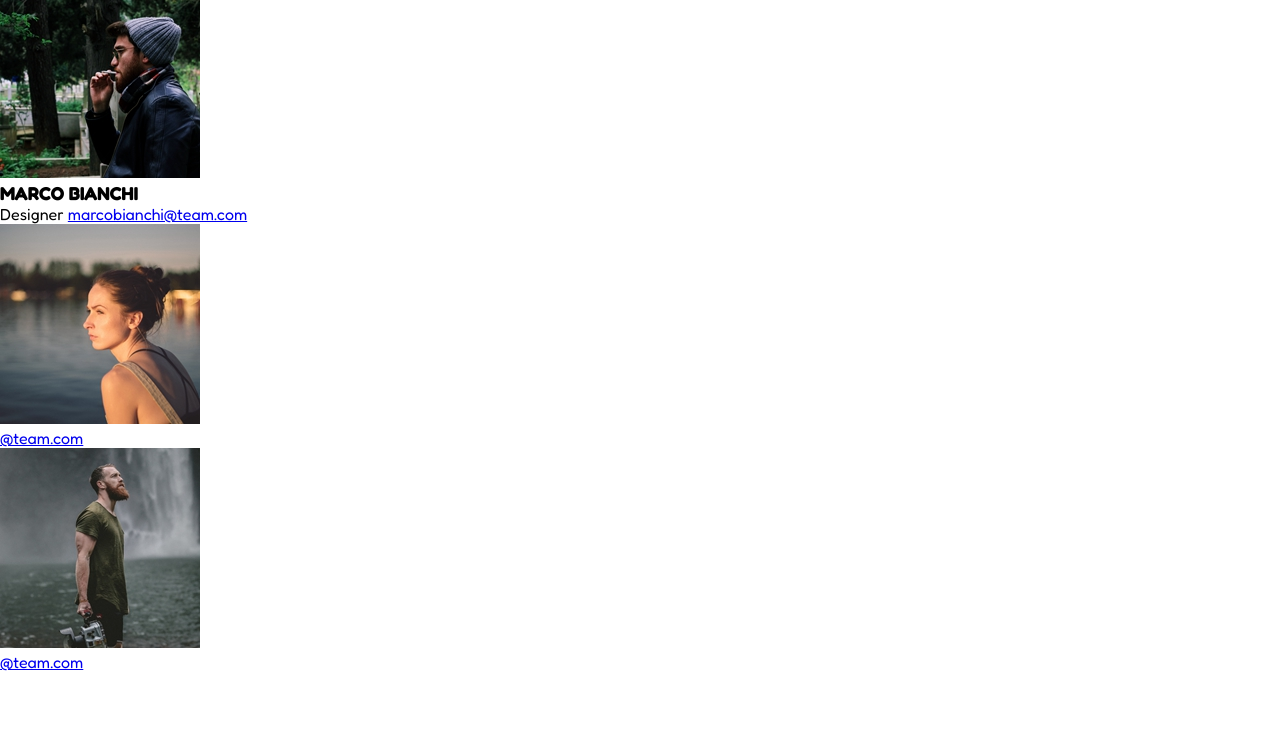
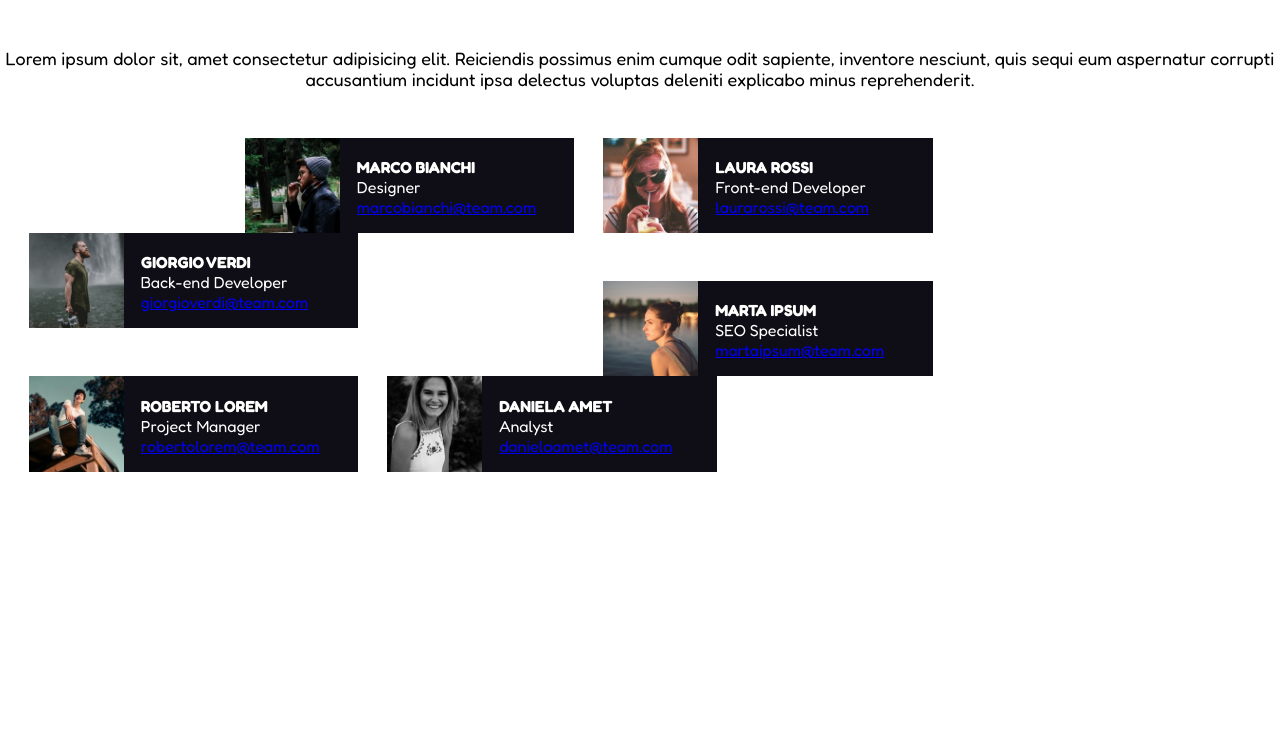
Before and after one commit to Claudio-Bernardinetti/html-css-float-cards, a plain HTML site: page assets/index.html in a window 1280 px wide. Shown: the part 107-839 px from the top of the page. After the commit the page ends 800 px from the top, so only its background shows below. Drawn offline with Linux system fonts and the light colour scheme.

Commit message:
add main

```diff
--- a/assets/css/style.css
+++ b/assets/css/style.css
@@ -17,10 +17,74 @@ h1 {
     color: var(--bool-purple);
     text-align: center;
     font-size: 2.25rem;
+    padding-top: 3rem;
 }
 
 p {
     text-align: center;
     font-size: 1.12rem;
+    padding-top: 4rem;
 }
 /*Header */
+
+.container_top {
+    height: 5.95rem;
+    margin-top: 3rem;
+}
+.container_bottom {
+    height: 5.95rem;
+    margin-top: 3rem;
+}
+
+.cliarfix {
+    width: 20.6rem;
+    height: 5.95rem;
+    background-color: var(--bool-black);
+}
+
+img {
+    height: 100%;
+}
+
+h3, span {
+    padding-left: 7rem;
+    margin-top: -5rem;
+    color: var(--bool-white);
+    font-size: 1rem;
+}
+
+a {
+    padding-left: 7rem;
+    font-size: 1rem;
+}
+/* Region main */
+
+.container1 {
+    float: left;
+    margin-left: 15.3rem;
+}
+
+.container2{
+    float: left;
+    margin-left: 1.8rem;
+}
+
+.container3{
+    float: left;
+    margin-left: 1.8rem;
+}
+
+.container4 {
+    float: left;
+    margin-left: 15.3rem;
+}
+.container5{
+    float: left;
+    margin-left: 1.8rem;
+}
+
+.container6{
+    float: left;
+    margin-left: 1.8rem;
+}
+/* Containers position */
--- a/assets/index.html
+++ b/assets/index.html
@@ -5,8 +5,8 @@
     <meta name="viewport" content="width=device-width, initial-scale=1.0">
     <link rel="stylesheet" href="../assets/css/style.css">
     <link rel="preconnect" href="https://fonts.googleapis.com">
-<link rel="preconnect" href="https://fonts.gstatic.com" crossorigin>
-<link href="https://fonts.googleapis.com/css2?family=Fredoka:wght@400;700&display=swap" rel="stylesheet">
+    <link rel="preconnect" href="https://fonts.gstatic.com" crossorigin>
+    <link href="https://fonts.googleapis.com/css2?family=Fredoka:wght@400;700&display=swap" rel="stylesheet">
     <title>Document</title>
 </head>
 <body>
@@ -14,6 +14,8 @@
         <h1>Meet Our Team</h1>
         <p>Lorem ipsum dolor sit, amet consectetur adipisicing elit. Reiciendis possimus enim cumque odit sapiente, inventore nesciunt, quis sequi eum aspernatur corrupti accusantium incidunt ipsa delectus voluptas deleniti explicabo minus reprehenderit.</p>
     </header>
+    <!--Region Header-->
+
     <main>
         <div class="container_top">
             <div class="container1 cliarfix">
@@ -22,39 +24,52 @@
               <span>Designer</span>
               <a href="#">marcobianchi@team.com</a>
             </div>
+            <!--Picture 1-->
+
             <div class="container2 cliarfix">
-              <img src="../assets/img/female2.png" alt="">
-              <h3></h3>
-              <span></span>
-              <a href="#">@team.com</a>
+              <img src="../assets/img/female1.png" alt="">
+              <h3>LAURA ROSSI</h3>
+              <span>Front-end Developer</span>
+              <a href="#">laurarossi@team.com</a>
             </div>
+            <!--Picture 2-->
+
             <div class="container3 cliarfix">
               <img src="../assets/img/male2.png" alt="">
-              <h3></h3>
-              <span></span>
-              <a href="#">@team.com</a>
+              <h3>GIORGIO VERDI</h3>
+              <span>Back-end Developer</span>
+              <a href="#">giorgioverdi@team.com</a>
             </div>
+            <!--Picture 3-->
         </div>
+        <!-- Top row main-->
+
         <div class="container_bottom">
             <div class="container4 cliarfix">
-              <img src="" alt="">
-              <h3></h3>
-              <span></span>
-              <a href=""></a>
+              <img src="../assets/img/female2.png" alt="">
+              <h3>MARTA IPSUM</h3>
+              <span>SEO Specialist</span>
+              <a href="#">martaipsum@team.com</a>
             </div>
+            <!--Picture 4-->
+
             <div class="container5 cliarfix">
-              <img src="" alt="">
-              <h3></h3>
-              <span></span>
-              <a href=""></a>
+              <img src="../assets/img/male3.png" alt="">
+              <h3>ROBERTO LOREM</h3>
+              <span>Project Manager</span>
+              <a href="#">robertolorem@team.com</a>
             </div>
+            <!--Picture 5-->
+
               <div class="container6 cliarfix">
-              <img src="" alt="">
-              <h3></h3>
-              <span></span>
-              <a href=""></a>
+              <img src="../assets/img/female3.png" alt="">
+              <h3>DANIELA AMET</h3>
+              <span>Analyst</span>
+              <a href="#">danielaamet@team.com</a>
             </div>
+            <!--Picture 6-->
         </div>
+        <!-- Bottom row main-->
     </main>
 </body>
 </html>
```
